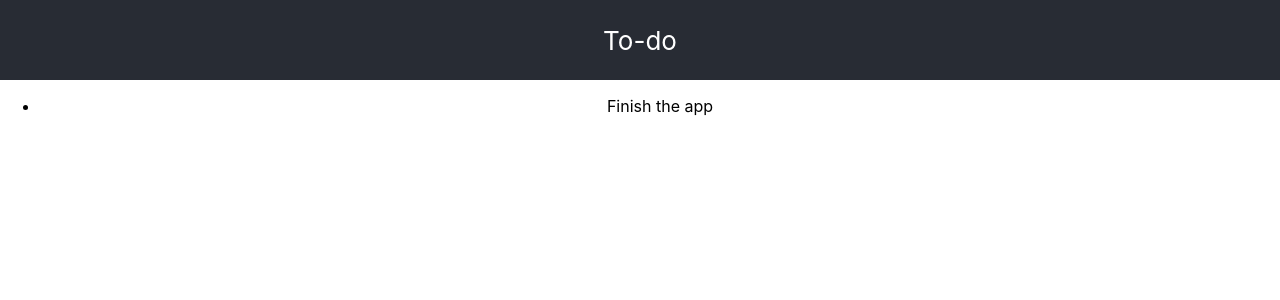
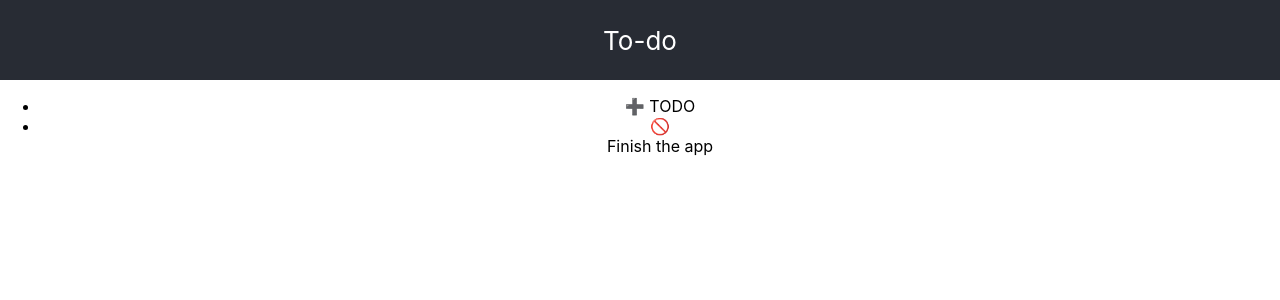
Before and after one commit to evanjpeterson/todo-react-hooks, a React (Create React App) app: page / in a window 1280 px wide. Shown: the top 300 px of the page. Built offline with nearby package versions, Linux system fonts and the light colour scheme.

Commit message:
ugly but mostly functional todo list

```diff
--- /dev/null
+++ b/src/components/AddTodo.js
@@ -0,0 +1,10 @@
+import { v4 as uuid } from "uuid";
+import { useTodoContext } from "./TodoProvider";
+
+export const AddTodo = () => {
+  const { todos, setTodos } = useTodoContext();
+  const handleClick = () =>
+    setTodos([{ id: uuid(), title: "", completed: false }, ...todos]);
+
+  return <div onClick={handleClick}>➕ TODO</div>;
+};
--- a/src/components/Todo.js
+++ b/src/components/Todo.js
@@ -1,8 +1,55 @@
-export const Todo = ({ item: { title, completed }, onCompletedToggle }) => (
-  <div onClick={() => onCompletedToggle(!completed)}>
-    <p>
-      {completed ? "✅  " : ""}
-      {title}
-    </p>
-  </div>
-);
+import { useState, useEffect, useRef } from "react";
+
+export const Todo = ({ todo, onTodoEdit }) => {
+  const { title, completed } = todo;
+  const [isEditing, setIsEditing] = useState(title === "");
+  const titleInputEl = useRef(null);
+
+  useEffect(() => {
+    if (isEditing) {
+      titleInputEl.current.focus();
+    }
+  }, [isEditing]);
+
+  const toggleCompleted = () =>
+    onTodoEdit({
+      ...todo,
+      completed: !completed,
+    });
+
+  const enterEditMode = () => {
+    setIsEditing(true);
+  };
+
+  const exitEditMode = (e) => {
+    setIsEditing(false);
+
+    e.preventDefault();
+  };
+
+  const editTitle = ({ target: { value } }) => {
+    onTodoEdit({
+      ...todo,
+      title: value,
+    });
+  };
+
+  return (
+    <div>
+      <div onClick={toggleCompleted}>{completed ? "✅  " : "🚫 "}</div>
+      {isEditing ? (
+        <form onSubmit={exitEditMode}>
+          <input
+            type="text"
+            value={title}
+            onChange={editTitle}
+            onBlur={exitEditMode}
+            ref={titleInputEl}
+          />
+        </form>
+      ) : (
+        <span onClick={enterEditMode}>{title || "<no title>"}</span>
+      )}
+    </div>
+  );
+};
--- a/src/components/TodoList.js
+++ b/src/components/TodoList.js
@@ -1,4 +1,5 @@
 import { Todo } from "./Todo";
+import { AddTodo } from "./AddTodo";
 import { useTodoContext } from "./TodoProvider";
 
 export const TodoList = () => {
@@ -7,24 +8,23 @@ export const TodoList = () => {
   return (
     <ul>
       <li>
-        {todos.map((todo, index) => (
+        <AddTodo />
+      </li>
+      {todos.map((todo, index) => (
+        <li key={todo.id}>
           <Todo
-            key={index}
-            item={todo}
-            onCompletedToggle={(completed) => {
+            todo={todo}
+            onTodoEdit={(newTodo) => {
               const newTodos = [
                 ...todos.slice(0, index),
-                {
-                  ...todo,
-                  completed,
-                },
+                newTodo,
                 ...todos.slice(index + 1),
               ];
               setTodos(newTodos);
             }}
           />
-        ))}
-      </li>
+        </li>
+      ))}
     </ul>
   );
 };
--- a/src/components/TodoProvider.js
+++ b/src/components/TodoProvider.js
@@ -1,7 +1,9 @@
+import { v4 as uuid } from "uuid";
 import React, { useState, useEffect, useContext } from "react";
 
 const sampleTodos = [
   {
+    id: uuid(),
     title: "Finish the app",
     completed: false,
     deprioritized: false,
```
